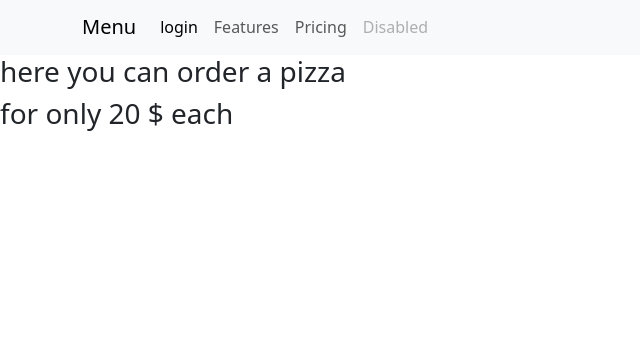
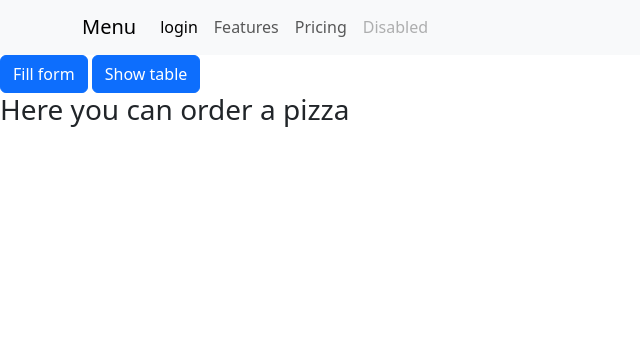
Before and after one commit to cherczq/oderman, a Flask app: page /oderman/ in a window 1280 px wide. Shown: the part 57-412 px from the top of the page, without its empty margins (0-640 px from the left). Run offline with Flask 3, Linux system fonts and the light colour scheme.

Commit message:
index.html

```diff
--- a/templates/index.html
+++ b/templates/index.html
@@ -3,12 +3,12 @@
 <head>
     <meta charset="UTF-8">
     <title>Oderman-main</title>
-        <link href="https://cdn.jsdelivr.net/npm/bootstrap@5.3.3/dist/css/bootstrap.min.css" rel="stylesheet" integrity="sha384-QWTKZyjpPEjISv5WaRU9OFeRpok6YctnYmDr5pNlyT2bRjXh0JMhjY6hW+ALEwIH" crossorigin="anonymous">
-        <link rel="stylesheet" href="{{ url_for('static', filename='style.css') }}">
+    <link href="https://cdn.jsdelivr.net/npm/bootstrap@5.3.3/dist/css/bootstrap.min.css" rel="stylesheet" integrity="sha384-QWTKZyjpPEjISv5WaRU9OFeRpok6YctnYmDr5pNlyT2bRjXh0JMhjY6hW+ALEwIH" crossorigin="anonymous">
 </head>
 <body>
-{% include "base.html" %}
-<h3> here you can order a   {{title}}</h3>
-<h3>for only {{title2}} $ each</h3>
+    {% include "base.html" %}
+    <button class="btn btn-primary" type="button" onclick="window.location.href='{{ url_for('get_join') }}'">Fill form</button>
+    <button class="btn btn-primary" type="button" onclick="window.location.href='{{ url_for('pizzas') }}'">Show table</button>
+    <h3>Here you can order a {{ title }}</h3>
 </body>
 </html>
```
